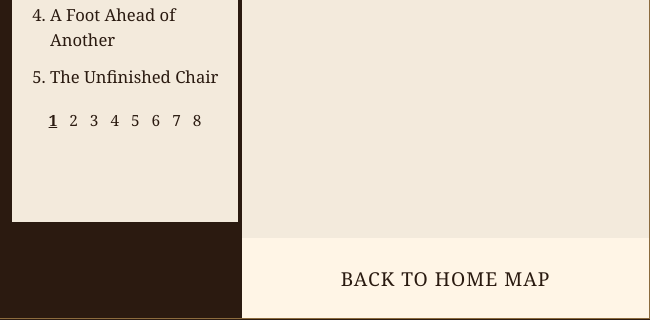
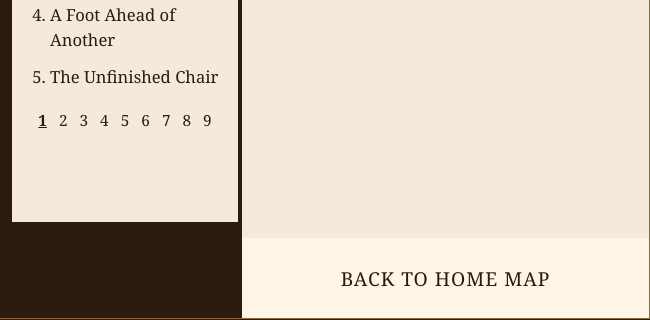
Before and after one commit to Benjie502/House-of-Benjie, a plain HTML site: page coffee-bar.html in a window 1280 px wide. Shown: the part 481-801 px from the top of the page, 630-1280 px from the left. Drawn offline with Linux system fonts and the light colour scheme.

Commit message:
Add Magkaputol as essay 41 in Benjie's Bench

```diff
--- a/coffee-bar.html
+++ b/coffee-bar.html
@@ -426,7 +426,8 @@ const essays = [
   "Ode to My Diabetes",
   "Nanay",
   "Nothing to Prove, Only to be Remembered",
-  "Life Spent Preparing Life"
+  "Life Spent Preparing Life",
+  "Magkaputol"
 ];
 
 const ITEMS_PER_PAGE = 5;
```
